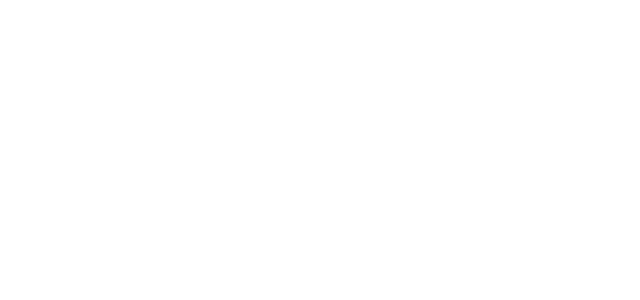
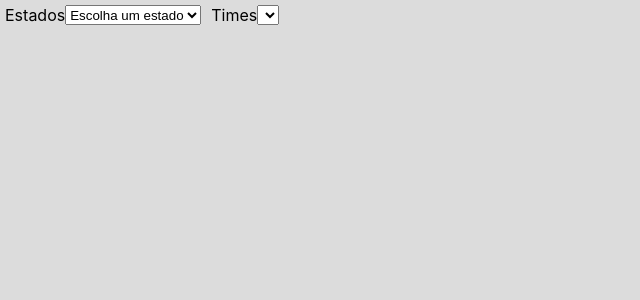
Before and after one commit to gabrielp1999/times-estados-react, a React (Create React App) app: page / in a window 1280 px wide. Shown: the top 300 px of the page, without its empty margins (0-640 px from the left). Built offline with nearby package versions, Linux system fonts and the light colour scheme.

Commit message:
pegando onchange do select

```diff
--- a/package.json
+++ b/package.json
@@ -6,6 +6,7 @@
     "@testing-library/jest-dom": "^5.16.4",
     "@testing-library/react": "^13.1.1",
     "@testing-library/user-event": "^13.5.0",
+    "axios": "^0.26.1",
     "react": "^18.0.0",
     "react-dom": "^18.0.0",
     "react-scripts": "5.0.1",
--- /dev/null
+++ b/public/estados.json
@@ -0,0 +1,18 @@
+[
+    {
+    "uf": "",
+    "nome": "Escolha um estado"
+},
+{
+    "uf": "sp",
+    "nome": "São Paulo"
+},
+{
+    "uf": "rj",
+    "nome": "Rio de Janeiro"
+},
+{
+    "uf": "mg",
+    "nome": "Minas Gerais"
+}
+]
--- /dev/null
+++ b/public/times.json
@@ -0,0 +1,78 @@
+[
+  {
+      "estado": "mg",
+      "time": "Selecionar time",
+      "sigla": ""
+  },
+  {
+    "estado": "sp",
+    "time": "Selecionar time",
+    "sigla": ""
+  },
+
+  {
+    "estado": "rj",
+    "time": "Selecionar time",
+    "sigla": ""
+  },
+    {
+        "estado": "mg",
+        "time": "América Mineiro",
+				"sigla": "AME"
+    },
+    {
+        "estado": "mg",
+        "time": "Atético Mineiro",
+				"sigla": "CAM"
+    },
+    {
+        "estado": "mg",
+        "time": "Cruzeiro",
+				"sigla": "CRU"
+    },
+    {
+        "estado": "mg",
+        "time": "Betim",
+				"sigla": "BET"
+    },
+    {
+        "estado": "sp",
+        "time": "São Paulo",
+				"sigla": "SAO"
+    },
+    {
+        "estado": "sp",
+        "time": "Santos",
+				"sigla": "SAN"
+    },
+    {
+        "estado": "sp",
+        "time": "Palmeiras",
+				"sigla": "PAL"
+    },
+    {
+        "estado": "sp",
+        "time": "Corinthians",
+				"sigla": "COR"
+    },
+    {
+        "estado": "rj",
+        "time": "Flamengo",
+				"sigla": "FLA"
+    },
+    {
+        "estado": "rj",
+        "time": "Fluminense",
+				"sigla": "FLU"
+    },
+    {
+        "estado": "rj",
+        "time": "Bota fogo",
+				"sigla": "BOT"
+    },
+    {
+        "estado": "rj",
+        "time": "Vasco da gama",
+				"sigla": "VAS"
+    }
+]
--- a/src/App.css
+++ b/src/App.css
@@ -1,38 +1,17 @@
-.App {
-  text-align: center;
+body {
+  background-color: gainsboro;
+  padding: 0;
+  margin: 0 ;
 }
-
-.App-logo {
-  height: 40vmin;
-  pointer-events: none;
+.app {
+  display: flex;
 }
-
-@media (prefers-reduced-motion: no-preference) {
-  .App-logo {
-    animation: App-logo-spin infinite 20s linear;
-  }
+.selects {
+  display: flex;
+  padding: 5px;
+  gap: 10px;
 }
-
-.App-header {
-  background-color: #282c34;
-  min-height: 100vh;
+.card{
   display: flex;
-  flex-direction: column;
-  align-items: center;
   justify-content: center;
-  font-size: calc(10px + 2vmin);
-  color: white;
 }
-
-.App-link {
-  color: #61dafb;
-}
-
-@keyframes App-logo-spin {
-  from {
-    transform: rotate(0deg);
-  }
-  to {
-    transform: rotate(360deg);
-  }
-}
--- a/src/App.jsx
+++ b/src/App.jsx
@@ -1,10 +1,10 @@
-import logo from './logo.svg';
 import './App.css';
+import Selects from './Components/Main';
 
 function App() {
   return (
     <div className="App">
-
+      <Selects />
     </div>
   );
 }
--- /dev/null
+++ b/src/Components/Main/index.jsx
@@ -0,0 +1,50 @@
+import React from 'react';
+import axios from 'axios';
+import { useState, useEffect } from 'react';
+
+function Selects() {
+  const [ufList, setUfList] = useState();
+  const [teamList, setTeamList] = useState();
+  const [selectedUf, setSelectedUf] = useState();
+
+  useEffect(() => {
+    axios.get('/estados.json').then((response) => {
+      setUfList(response.data);
+    });
+    axios.get('/times.json').then((resp) => {
+      setTeamList(resp.data);
+    });
+  },[]);
+
+  const changeState = e => {
+    setSelectedUf(e.target.value);
+  }
+
+  console.log(selectedUf)
+  return(
+    <div className='selects'>
+      <div className="card">
+        <label>Estados</label>
+        <select
+          name="select"
+          onChange={changeState}>
+            {ufList?.map((estado)=> (
+              <option value={estado.uf}>{estado.nome}</option>
+            ))}
+        </select>
+      </div>
+
+      <div className="card">
+        <label>Times</label>
+        <select
+          // onChange='changeTeam'
+          name="select">
+        </select>
+      </div>
+
+      <div className="card"></div>
+    </div>
+  )
+}
+
+export default Selects;
```
Also changed, not shown: 1 other file (tests, documents, lock files or other folders).
